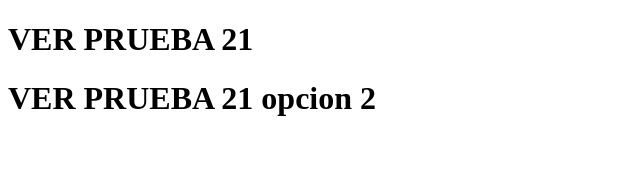
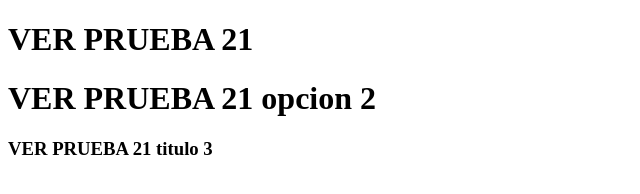
Before and after one commit to zulma09/Prueba21, a plain HTML site: page index.html in a window 1280 px wide. Shown: the whole page, without its empty margins (0-640 px from the left). Drawn offline with Linux system fonts and the light colour scheme.

Commit message:
Update index.html
creee un h3

```diff
--- a/index.html
+++ b/index.html
@@ -9,5 +9,6 @@
 
     <h1>VER PRUEBA 21 </h1>
     <h1>VER PRUEBA 21 opcion 2 </h1>
+       <h3>VER PRUEBA 21 titulo 3 </h3>
 </body>
 </html>
```
